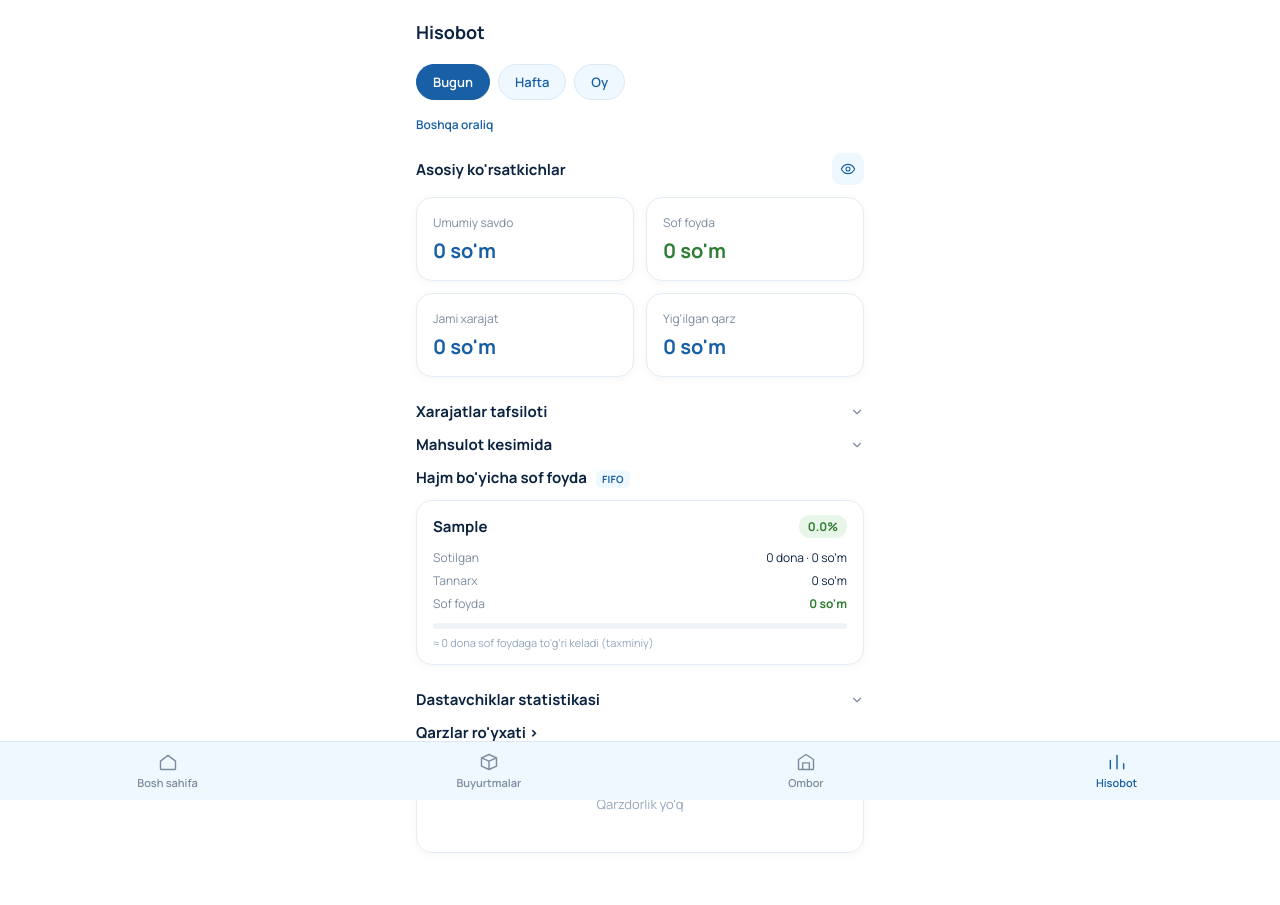
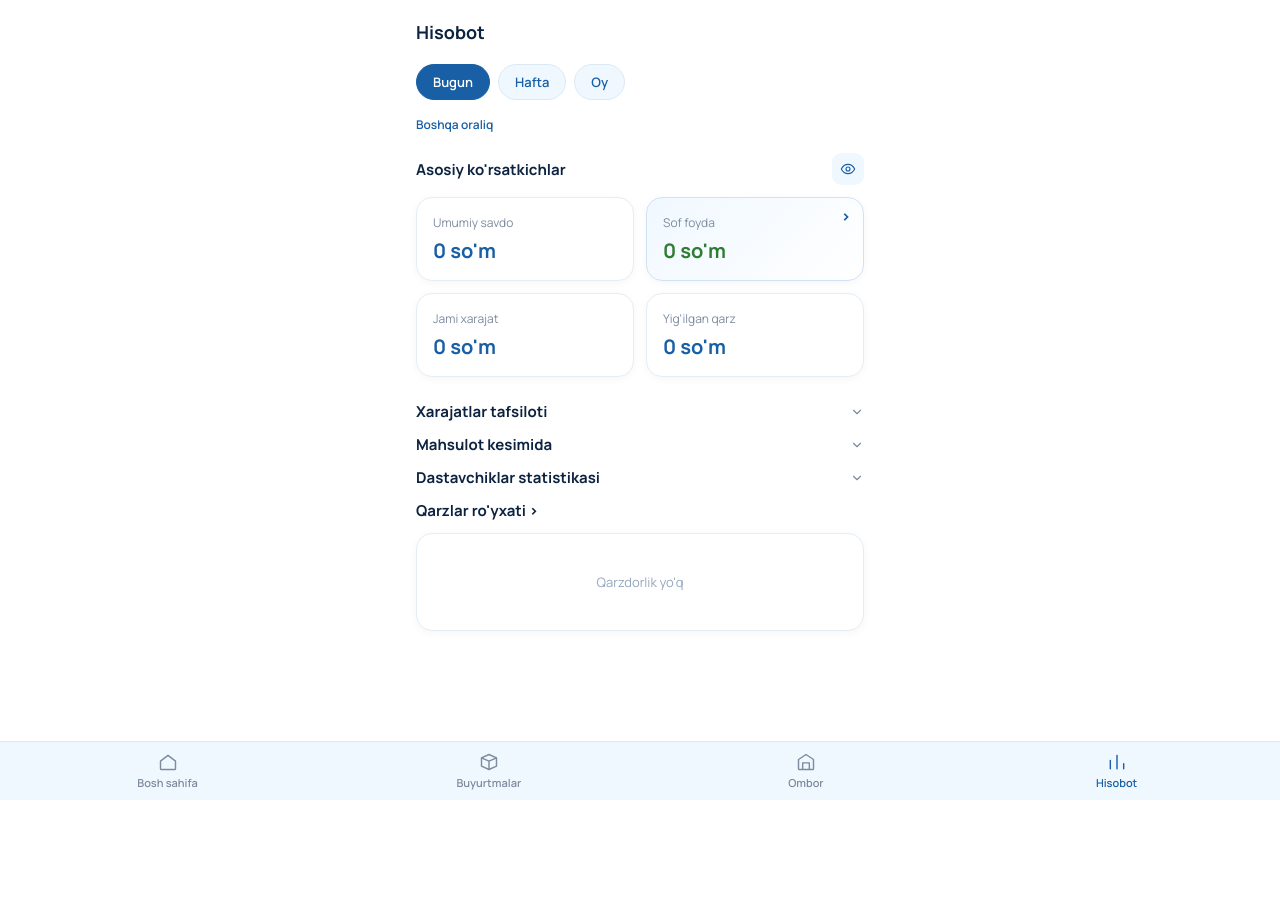
Before and after one commit to TNnodirbek/balance-system, a Django app: page /statistika/ in a window 1280 px wide. Shown: the top 905 px of the page. After the commit the page ends 800 px from the top, so only its background shows below. Run offline with Django 5.2, Linux system fonts and the light colour scheme; a user stored in the database is signed in; tables that the repository leaves empty hold one stand-in row (values such as "Sample post").

Commit message:
Hisobotdagi eski FIFO sof foyda bolimi olib tashlandi, karta bosiladigan qilindi

```diff
--- a/statistika/views.py
+++ b/statistika/views.py
@@ -11,7 +11,6 @@ from buyurtmalar.models import Buyurtma
 from foydalanuvchilar.models import Foydalanuvchi
 from foydalanuvchilar.utils import tegishli_menejer
 from ombor.models import Fura
-from ombor.utils import suv_sof_foyda_fifo
 
 from .models import QarzTolovi, Xarajat
 
@@ -120,7 +119,6 @@ def hisobot(request):
         'mahsulot_kesimida': {},
         'qarzlar_royxati': Buyurtma.objects.none(),
         'dastavchiklar_statistikasi': {},
-        'suv_sof_foyda_fifo': {},
     }
     if menejer is None:
         return render(request, 'statistika/hisobot.html', kontekst)
@@ -197,9 +195,6 @@ def hisobot(request):
         'mahsulot_kesimida': mahsulot_kesimida,
         'qarzlar_royxati': qarzlar_royxati,
         'dastavchiklar_statistikasi': dastavchiklar_statistikasi,
-        # FIFO sof foyda hisoboti faqat menejerga korsatiladi - dastavchik
-        # uchun bu og'ir hisob-kitobni umuman ishga tushirmaymiz.
-        'suv_sof_foyda_fifo': suv_sof_foyda_fifo(menejer, boshlanish, tugash) if is_menejer else {},
     })
     return render(request, 'statistika/hisobot.html', kontekst)
 
--- a/templates/statistika/hisobot.html
+++ b/templates/statistika/hisobot.html
@@ -278,6 +278,24 @@
             color: #A32D2D;
         }
 
+        .korsatkich-karta-bosiladigan {
+            display: block;
+            text-decoration: none;
+            position: relative;
+            background: linear-gradient(135deg, #F0F8FF 0%, #FFFFFF 100%);
+            border-color: #CFE3F5;
+        }
+
+        .korsatkich-karta-strelka {
+            position: absolute;
+            top: 10px;
+            right: 12px;
+            color: #185FA5;
+            font-size: 16px;
+            font-weight: 700;
+            line-height: 1;
+        }
+
         /* Kartalar - umumiy */
         .karta {
             background: #FFFFFF;
@@ -335,109 +353,6 @@
         .kesim-summa {
             font-weight: 600;
             color: #185FA5;
-        }
-
-        /* Hajm bo'yicha sof foyda (FIFO) */
-        .fifo-belgi {
-            display: inline-block;
-            font-size: 10px;
-            font-weight: 700;
-            color: #185FA5;
-            background: #F0F8FF;
-            border-radius: 6px;
-            padding: 2px 6px;
-            margin-left: 6px;
-            vertical-align: middle;
-            letter-spacing: 0.3px;
-        }
-
-        .fifo-grid {
-            display: flex;
-            flex-direction: column;
-            gap: 10px;
-            margin-bottom: 24px;
-        }
-
-        .fifo-karta {
-            background: #FFFFFF;
-            border: 1px solid #E4EDF6;
-            border-radius: 16px;
-            box-shadow: 0 2px 8px rgba(0, 0, 0, 0.04);
-            padding: 14px 16px;
-        }
-
-        .fifo-tepa {
-            display: flex;
-            align-items: center;
-            justify-content: space-between;
-            margin-bottom: 8px;
-        }
-
-        .fifo-hajm {
-            font-size: 15px;
-            font-weight: 700;
-            color: #0C2340;
-        }
-
-        .fifo-foiz {
-            font-size: 12px;
-            font-weight: 700;
-            padding: 3px 9px;
-            border-radius: 999px;
-            background: #E8F5E9;
-            color: #2E7D32;
-        }
-
-        .fifo-foiz.manfiy {
-            background: #FCEBEB;
-            color: #A32D2D;
-        }
-
-        .fifo-qator {
-            display: flex;
-            align-items: center;
-            justify-content: space-between;
-            font-size: 12px;
-            color: #0C2340;
-            padding: 3px 0;
-        }
-
-        .fifo-label {
-            color: #7C8B9E;
-        }
-
-        .fifo-sof-foyda {
-            font-weight: 700;
-            color: #2E7D32;
-        }
-
-        .fifo-sof-foyda.manfiy {
-            color: #A32D2D;
-        }
-
-        .fifo-progress-qobiq {
-            height: 6px;
-            border-radius: 999px;
-            background: #F0F3F7;
-            margin: 8px 0 6px;
-            overflow: hidden;
-        }
-
-        .fifo-progress-bar {
-            height: 100%;
-            border-radius: 999px;
-            background: #2E7D32;
-            transition: width 0.3s ease;
-        }
-
-        .fifo-progress-bar.manfiy {
-            background: #A32D2D;
-        }
-
-        .fifo-dona-taxmin {
-            font-size: 11px;
-            color: #94A7BD;
-            margin: 0;
         }
 
         .dastavchik-qatori {
@@ -608,10 +523,11 @@
                 <p class="korsatkich-son yashirin-qiymat">{{ umumiy_savdo|som_format }}</p>
             </div>
             {% if is_menejer %}
-            <div class="korsatkich-karta">
+            <a href="{% url 'sof_foyda_royxati' %}" class="korsatkich-karta korsatkich-karta-bosiladigan">
+                <span class="korsatkich-karta-strelka">&rsaquo;</span>
                 <p class="korsatkich-sarlavha">Sof foyda</p>
                 <p class="korsatkich-son yashirin-qiymat{% if sof_foyda < 0 %} manfiy{% else %} musbat{% endif %}">{{ sof_foyda|som_format }}</p>
-            </div>
+            </a>
             <div class="korsatkich-karta">
                 <p class="korsatkich-sarlavha">Jami xarajat</p>
                 <p class="korsatkich-son yashirin-qiymat">{{ jami_xarajat|som_format }}</p>
@@ -656,36 +572,6 @@
         </div>
 
         {% if is_menejer %}
-        <p class="bolim-sarlavha">Hajm bo'yicha sof foyda <span class="fifo-belgi">FIFO</span></p>
-        <div class="fifo-grid">
-            {% for hajm, malumot in suv_sof_foyda_fifo.items %}
-                <div class="fifo-karta">
-                    <div class="fifo-tepa">
-                        <span class="fifo-hajm">{{ hajm }}</span>
-                        <span class="fifo-foiz{% if malumot.sof_foyda < 0 %} manfiy{% endif %}">{{ malumot.sof_foyda_foizi|floatformat:1 }}%</span>
-                    </div>
-                    <div class="fifo-qator">
-                        <span class="fifo-label">Sotilgan</span>
-                        <span>{{ malumot.sotilgan_soni }} dona &middot; {{ malumot.sotilgan_puli|som_format }}</span>
-                    </div>
-                    <div class="fifo-qator">
-                        <span class="fifo-label">Tannarx</span>
-                        <span>{{ malumot.tannarx|som_format }}</span>
-                    </div>
-                    <div class="fifo-qator">
-                        <span class="fifo-label">Sof foyda</span>
-                        <span class="fifo-sof-foyda{% if malumot.sof_foyda < 0 %} manfiy{% endif %}">{{ malumot.sof_foyda|som_format }}</span>
-                    </div>
-                    <div class="fifo-progress-qobiq">
-                        <div class="fifo-progress-bar{% if malumot.sof_foyda < 0 %} manfiy{% endif %}" style="width: {{ malumot.sof_foyda_foizi_progress|floatformat:0 }}%;"></div>
-                    </div>
-                    <p class="fifo-dona-taxmin">&asymp; {{ malumot.sof_foyda_dona_taxminiy|floatformat:0 }} dona sof foydaga to'g'ri keladi (taxminiy)</p>
-                </div>
-            {% empty %}
-                <p class="bosh-matn">Ma'lumot yo'q</p>
-            {% endfor %}
-        </div>
-
         <button type="button" class="akkordeon-sarlavha" data-target="dastavchiklar-tarkib">
             Dastavchiklar statistikasi
             <svg class="akkordeon-strelka" width="14" height="14" viewBox="0 0 24 24" fill="none"><path d="M6 9L12 15L18 9" stroke="currentColor" stroke-width="2" stroke-linecap="round" stroke-linejoin="round"/></svg>
```
